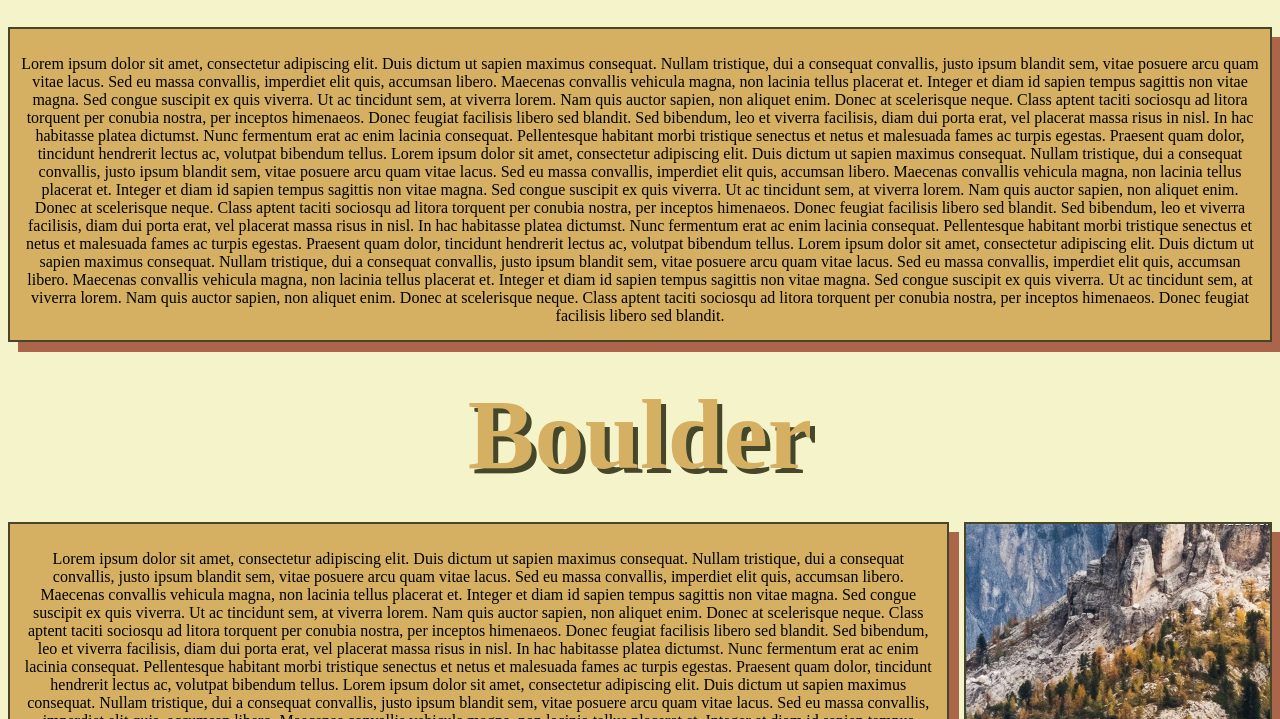
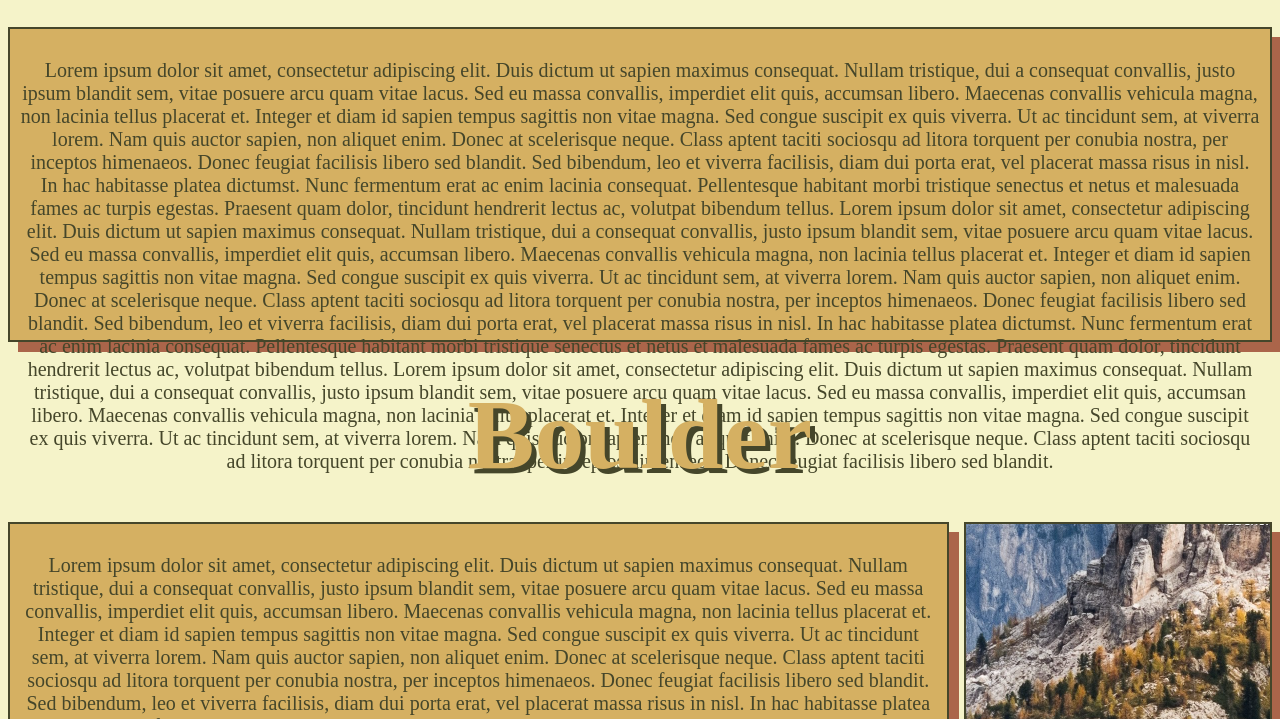
Before and after one commit to HVHS-TECH/11dtec-nc-final-website-24328mw, a plain HTML site: page indoor.html in a window 1280 px wide. Shown: the part 641-1360 px from the top of the page. Drawn offline with Linux system fonts and the light colour scheme.

Commit message:
22/04/2026

```diff
--- a/style.css
+++ b/style.css
@@ -160,7 +160,7 @@
     margin: 10px;
     font-size: 100px;
 }
-p1{
+p{
     font-size: 20px;
     color: rgb(69, 70, 42);
 }
```
Also changed, not shown: indoor.html (+0 -1 lines), outdoor.html (+0 -1 lines), index.html (line endings or trailing spaces).
